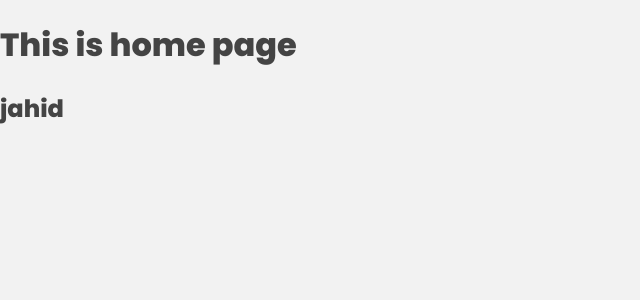
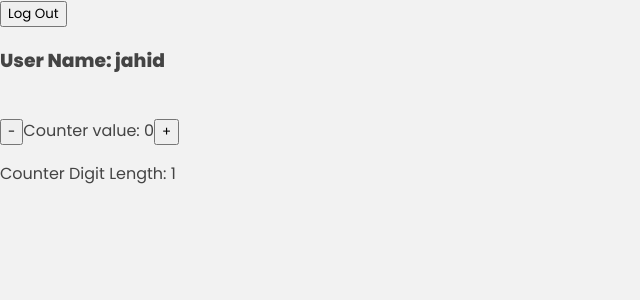
Before and after one commit to jhshakil/vue-pinia-practice, a Vue app: page / in a window 1280 px wide. Shown: the top 300 px of the page, without its empty margins (0-640 px from the left). Built offline with nearby package versions, Linux system fonts and the light colour scheme.

Commit message:
add logout action

```diff
--- /dev/null
+++ b/src/components/Counter.vue
@@ -0,0 +1,28 @@
+<template>
+  <main>
+    <br />
+    <button @click="decrement">-</button>
+    <span>Counter value: {{ counterStore.count }} </span>
+    <button @click="increment">+</button>
+    <br />
+    <p>Counter Digit Length: {{ counterStore.digitLength }}</p>
+  </main>
+</template>
+
+<script setup>
+import { UseCounterStore } from "@/stores/Counter";
+import { computed } from "@vue/runtime-core";
+const counterStore = UseCounterStore();
+
+const increment = () => {
+  counterStore.count++;
+};
+
+const decrement = () => {
+  if (counterStore.count <= 0) return;
+  counterStore.count--;
+};
+
+// const digitLength = computed(() => counterStore.count.toString().length);
+// const digitLength = counterStore.count.toString().length;
+</script>
--- /dev/null
+++ b/src/stores/Auth.js
@@ -0,0 +1,11 @@
+import { defineStore } from "pinia";
+
+export const useAuthStore = defineStore('auth', {
+    state: () => ({
+        isAuthenticated: true,
+        user: {
+            name: 'jahid',
+            email: 'jahid@gmail.com'
+        }
+    })
+})
--- /dev/null
+++ b/src/stores/Counter.js
@@ -0,0 +1,10 @@
+import { defineStore } from "pinia";
+
+export const UseCounterStore = defineStore('counter', {
+    state: () => ({
+        count: 0,
+    }),
+    getters: {
+        digitLength: (state) => state.count.toString().length
+    }
+})
--- a/src/views/HomeView.vue
+++ b/src/views/HomeView.vue
@@ -1,9 +1,26 @@
 <script setup>
 import HomeTask from "@/components/HomeTask.vue";
+import Counter from "@/components/Counter.vue";
+import { useAuthStore } from "@/stores/Auth";
+const authStore = useAuthStore();
+
+function logOut() {
+  // authStore.$state = { isAuthenticated: false, user: {} };
+
+  // more better way
+  authStore.$patch((state) => {
+    (state.isAuthenticated = false), (state.user = {});
+  });
+}
 </script>
 
 <template>
   <main>
-    <HomeTask />
+    <!-- <HomeTask /> -->
+    <button @click="logOut">Log Out</button>
+    <h3 v-if="authStore.isAuthenticated">
+      User Name: {{ authStore.user.name }}
+    </h3>
+    <Counter />
   </main>
 </template>
```
